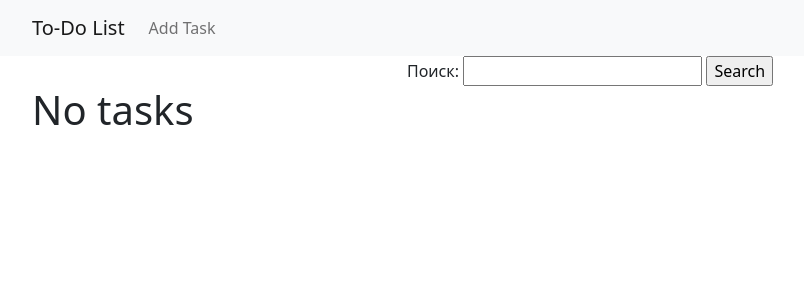
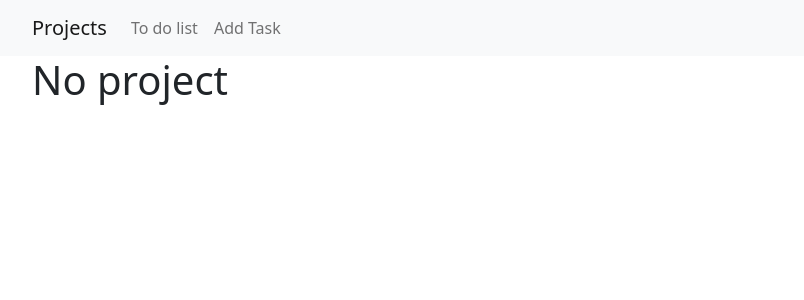
Before and after one commit to nargiza-j/hw--49, a Django app: page / in a window 1280 px wide. Shown: the top 300 px of the page, without its empty margins (50-854 px from the left). Run offline with Django 4.2, Linux system fonts and the light colour scheme; data that the repository does not hold is empty; parts of the project's set-up code (start-up, migrations or seed data) failed here and were passed over.

Commit message:
реализовали вывод всех проектов на главную страницу, подключили шаблон, изменили ссылки

```diff
--- a/source/webapp/templates/base.html
+++ b/source/webapp/templates/base.html
@@ -13,7 +13,7 @@
 <body>
 <nav class="navbar navbar-expand-lg navbar-light bg-light">
   <div class="container">
-    <a class="navbar-brand" href="{% url 'index' %}">To-Do List</a>
+    <a class="navbar-brand" href="{% url 'project_list' %}">Projects</a>
     <button class="navbar-toggler" type="button" data-bs-toggle="collapse" data-bs-target="#navbarNav" aria-controls="navbarNav" aria-expanded="false" aria-label="Toggle navigation">
       <span class="navbar-toggler-icon"></span>
     </button>
@@ -21,9 +21,12 @@
       <ul class="navbar-nav">
           {% block nav %}
         <li class="nav-item">
+            <a class="nav-link" href="{% url 'index' %}">To do list</a>
+        </li>
+        <li class="nav-item">
           <a class="nav-link" href="{% url 'task_add' %}">Add Task</a>
         </li>
-          {% endblock %}
+           {% endblock %}
       </ul>
     </div>
   </div>
--- /dev/null
+++ b/source/webapp/templates/projects/project_list.html
@@ -0,0 +1,22 @@
+{% extends 'base.html' %}
+
+{% block content %}
+
+    {% if projects %}
+        <h1>Projects</h1>
+    {% else %}
+        <h1>No project</h1>
+    {% endif %}
+
+    {% for project in projects %}
+        <div class="card border-success" style="width: 18rem;">
+          <div class="card-body text-success">
+              <h5 class="card-title">{{ project.name }}</h5>
+              <p class="card-text">Описание: {{ project.description }}</p>
+{#              <a href="{% url "task_view" task.pk %}" class="card-link">More...</a>#}
+{#              <a href="{% url "task_delete" task.pk %}" class="card-link">Delete</a>#}
+{#              <a href="{% url "task_update" task.pk %}" class="card-link">Update</a>#}
+          </div>
+        </div>
+    {% endfor %}
+{% endblock %}
--- a/source/webapp/templates/tasks/task_create.html
+++ b/source/webapp/templates/tasks/task_create.html
@@ -8,5 +8,5 @@
         {% include "partial/form.html"  with button_text="Create" %}
     </form>
     <br>
-    <a href="{% url "index" %}">Return to main page</a>
+    <a href="{% url "index" %}">Return to tasks</a>
 {% endblock %}
--- a/source/webapp/templates/tasks/task_update.html
+++ b/source/webapp/templates/tasks/task_update.html
@@ -12,5 +12,5 @@
         {% include "partial/form.html" with button_text="Update" %}
     </form>
     <br>
-    <a href="{% url "index" %}">Return to main page</a>
+    <a href="{% url "index" %}">Return to task</a>
 {% endblock %}
--- a/source/webapp/templates/tasks/task_view.html
+++ b/source/webapp/templates/tasks/task_view.html
@@ -20,5 +20,5 @@
     <p>Дата создания:{{ task.created_at}}</p>
     <p>Дата обновления: {{ task.updated_at }}</p>
     <br>
-    <a href="{% url "index" %}">Return to main page</a>
+    <a href="{% url "index" %}">Return to tasks</a>
 {% endblock %}
--- a/source/webapp/urls.py
+++ b/source/webapp/urls.py
@@ -1,9 +1,10 @@
 from django.urls import path
 
-from webapp.views import IndexView, TaskView, TaskDeleteView, TaskCreateView, TaskUpdateView
+from webapp.views import IndexView, TaskView, TaskDeleteView, TaskCreateView, TaskUpdateView, ProjectList
 
 urlpatterns = [
-    path('', IndexView.as_view(), name="index"),
+    path('', ProjectList.as_view(), name="project_list"),
+    path('tasks', IndexView.as_view(), name="index"),
     path('task/<int:pk>/', TaskView.as_view(), name="task_view"),
     path('task/add/', TaskCreateView.as_view(), name="task_add"),
     path('task/<int:pk>/delete/', TaskDeleteView.as_view(), name="task_delete"),
--- a/source/webapp/views/projects_views.py
+++ b/source/webapp/views/projects_views.py
@@ -0,0 +1,17 @@
+from django.views.generic import ListView, DetailView, CreateView
+
+from webapp.models import Project
+
+
+class ProjectList(ListView):
+    model = Project
+    template_name = "projects/project_list.html"
+    context_object_name = 'projects'
+
+
+class ProjectView(DetailView):
+    pass
+
+
+class ProjectCreate(CreateView):
+    pass
```
